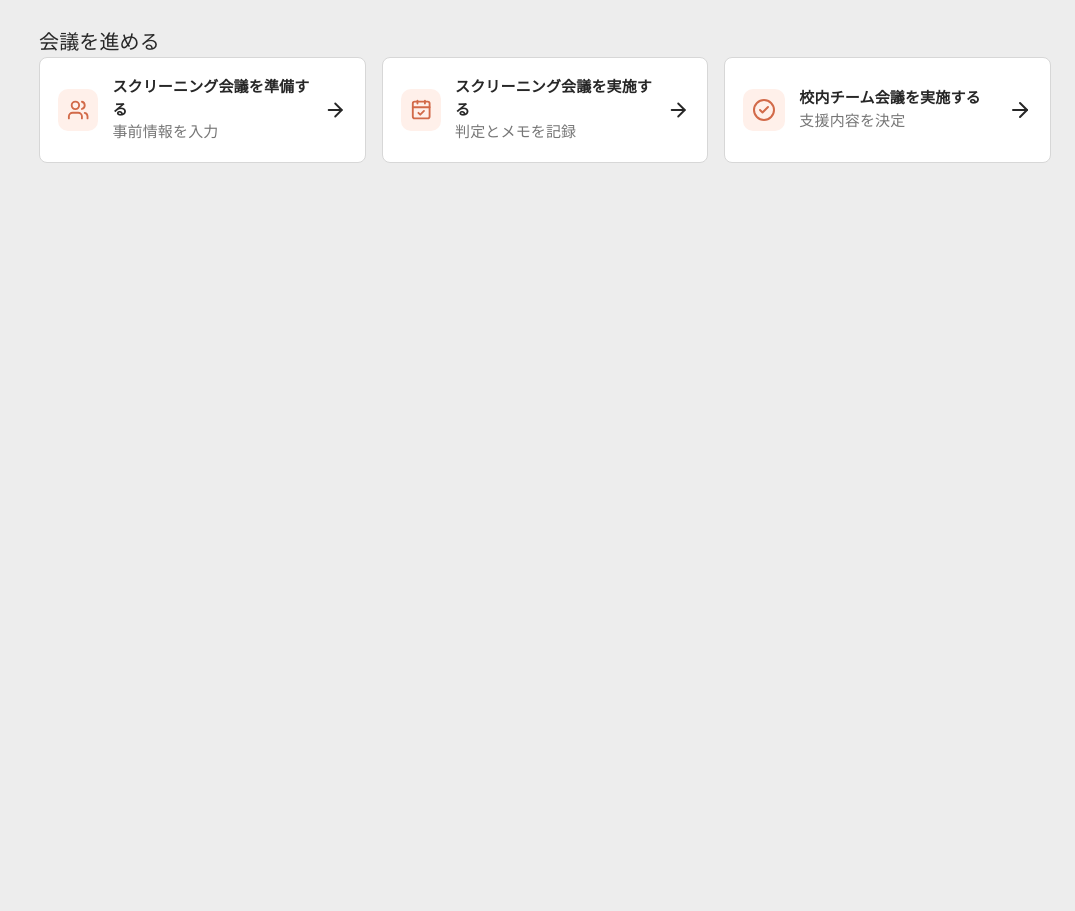
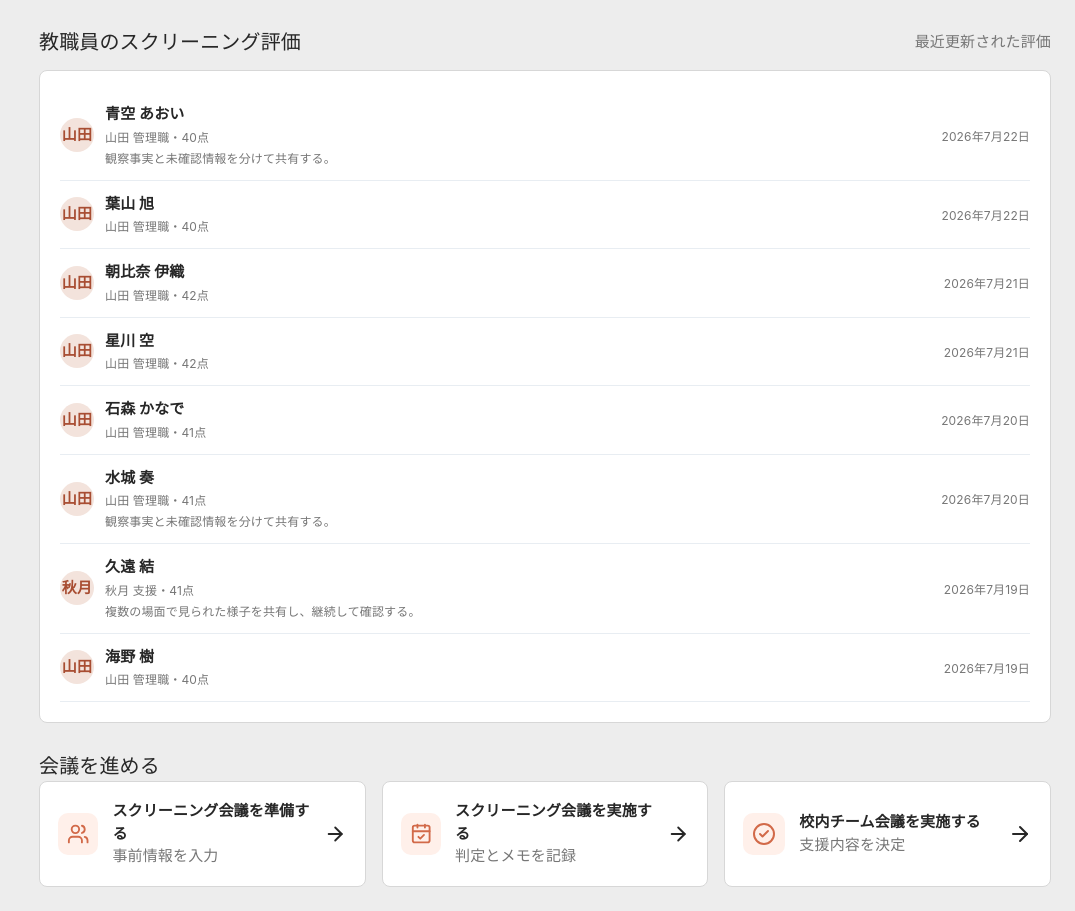
Before and after one commit to matsu641/YOSS-Demo, a Next.js app: page /dashboard in a window 1280 px wide. Shown: the part 1119-2030 px from the top of the page, without its empty margins (205-1280 px from the left). Before the commit the page ends 1306 px from the top, so only its background shows below. Built offline with nearby package versions, Linux system fonts and the light colour scheme.

Commit message:
feat: surface multi-teacher evaluations (#4)

```diff
--- a/src/app/(app)/dashboard/page.tsx
+++ b/src/app/(app)/dashboard/page.tsx
@@ -13,11 +13,12 @@ import { repositories, isOverdue } from "@/repositories";
 import { formatDate, today } from "@/lib/utils";
 import type { SupportDirection } from "@/types";
 export default async function Page() {
-  const [students, actions, records, staff] = await Promise.all([
+  const [students, actions, records, staff, screenings] = await Promise.all([
     repositories.students.getAll(),
     repositories.actions.getAll(),
     repositories.records.getAll(),
     repositories.reference.getStaff(),
+    repositories.reference.getScreenings(),
   ]);
   const targetStudentCount = (targetActions: typeof actions) =>
     new Set(targetActions.map((action) => action.studentId)).size;
@@ -175,6 +176,45 @@ export default async function Page() {
         </section>
       </div>
       <section className="section">
+        <div className="section-head">
+          <h2>教職員のスクリーニング評価</h2>
+          <span className="muted">最近更新された評価</span>
+        </div>
+        <Card>
+          {[...screenings]
+            .sort((a, b) => b.updatedAt.localeCompare(a.updatedAt))
+            .slice(0, 8)
+            .map((screening) => {
+              const student = students.find(
+                (item) => item.id === screening.studentId,
+              );
+              const evaluator = staff.find(
+                (member) => member.id === screening.evaluatorId,
+              );
+              return (
+                <div className="list-row" key={screening.id}>
+                  <span className="avatar">
+                    {evaluator?.avatarInitials ?? "?"}
+                  </span>
+                  <div>
+                    <Link href={`/students/${screening.studentId}`}>
+                      <b>{student?.name}</b>
+                    </Link>
+                    <small>
+                      {evaluator?.name ?? "担当者不明"}・{screening.totalScore}
+                      点
+                    </small>
+                    {screening.sharedConcernNote && (
+                      <small>{screening.sharedConcernNote}</small>
+                    )}
+                  </div>
+                  <small>{formatDate(screening.updatedAt)}</small>
+                </div>
+              );
+            })}
+        </Card>
+      </section>
+      <section className="section">
         <h2>会議を進める</h2>
         <div className="grid grid-3">
           {[
--- a/src/app/globals.css
+++ b/src/app/globals.css
@@ -1409,23 +1409,55 @@ tbody tr:hover {
   margin-left: 3px;
   font-size: 15px;
 }
-.effects-green svg { color: #579371; background: #edf8f0; }
-.effects-green strong, .effects-green b { color: #579371; }
-.effects-amber svg { color: #d89a2c; background: #fff4dc; }
-.effects-amber strong, .effects-amber b { color: #d89a2c; }
-.effects-blue svg { color: #5578cc; background: #edf2ff; }
-.effects-blue strong, .effects-blue b { color: #5578cc; }
-.effects-red svg { color: #bd5549; background: #faece9; }
-.effects-red strong { color: #bd5549; }
-.effects-purple svg { color: #6648a9; background: #f1edff; }
+.effects-green svg {
+  color: #579371;
+  background: #edf8f0;
+}
+.effects-green strong,
+.effects-green b {
+  color: #579371;
+}
+.effects-amber svg {
+  color: #d89a2c;
+  background: #fff4dc;
+}
+.effects-amber strong,
+.effects-amber b {
+  color: #d89a2c;
+}
+.effects-blue svg {
+  color: #5578cc;
+  background: #edf2ff;
+}
+.effects-blue strong,
+.effects-blue b {
+  color: #5578cc;
+}
+.effects-red svg {
+  color: #bd5549;
+  background: #faece9;
+}
+.effects-red strong {
+  color: #bd5549;
+}
+.effects-purple svg {
+  color: #6648a9;
+  background: #f1edff;
+}
 .effects-purple strong {
   color: #6648a9;
   font-size: clamp(14px, 1.15vw, 17px);
   line-height: 1.35;
   overflow-wrap: anywhere;
 }
-.effects-cyan svg { color: #5e9da3; background: #eaf7f7; }
-.effects-cyan strong, .effects-cyan b { color: #5e9da3; }
+.effects-cyan svg {
+  color: #5e9da3;
+  background: #eaf7f7;
+}
+.effects-cyan strong,
+.effects-cyan b {
+  color: #5e9da3;
+}
 .effects-panel {
   display: flex;
   flex-direction: column;
@@ -1456,7 +1488,11 @@ tbody tr:hover {
   height: 165px;
   padding-top: 24px;
   border-bottom: 1px solid #ccd3df;
-  background: repeating-linear-gradient(to bottom, transparent 0 39px, #edf0f5 40px);
+  background: repeating-linear-gradient(
+    to bottom,
+    transparent 0 39px,
+    #edf0f5 40px
+  );
 }
 .effects-bar-group {
   display: grid;
@@ -1478,7 +1514,9 @@ tbody tr:hover {
   max-height: 105px;
   background: #adc3ef;
 }
-.effects-bar-group i + i { background: #496bc1; }
+.effects-bar-group i + i {
+  background: #496bc1;
+}
 .effects-bar-group em {
   position: absolute;
   top: -15px;
@@ -1510,8 +1548,12 @@ tbody tr:hover {
   color: #5275c7;
   font-size: 10px;
 }
-.effects-chart-legend span { color: #65a76c; }
-.effects-chart-legend b { color: #db963d; }
+.effects-chart-legend span {
+  color: #65a76c;
+}
+.effects-chart-legend b {
+  color: #db963d;
+}
 .effects-analysis-grid {
   display: grid;
   grid-template-columns: 1.2fr 1.1fr 1.1fr 0.9fr;
@@ -1540,8 +1582,12 @@ tbody tr:hover {
   background: #eaf0ff;
   font-weight: 700;
 }
-.effects-panel tr:nth-child(2) mark { background: #edf7e9; }
-.effects-panel tr:nth-child(3) mark { background: #f1ebfa; }
+.effects-panel tr:nth-child(2) mark {
+  background: #edf7e9;
+}
+.effects-panel tr:nth-child(3) mark {
+  background: #f1ebfa;
+}
 .effects-panel a {
   display: block;
   margin-top: auto;
@@ -1589,17 +1635,32 @@ tbody tr:hover {
   padding: 5px 15px;
   text-align: center;
 }
-.effects-risk-chart svg { width: 100%; height: 115px; }
+.effects-risk-chart svg {
+  width: 100%;
+  height: 115px;
+}
 .effects-risk-chart > span {
   position: absolute;
   top: 4px;
   font-size: 11px;
   font-weight: 800;
 }
-.effects-risk-chart > span:nth-child(1) { left: 14%; }
-.effects-risk-chart > span:nth-child(2) { left: 47%; top: 28px; }
-.effects-risk-chart > span:nth-child(3) { right: 10%; top: 47px; }
-.effects-risk-chart div { margin-top: -15px; font-size: 10px; font-weight: 700; }
+.effects-risk-chart > span:nth-child(1) {
+  left: 14%;
+}
+.effects-risk-chart > span:nth-child(2) {
+  left: 47%;
+  top: 28px;
+}
+.effects-risk-chart > span:nth-child(3) {
+  right: 10%;
+  top: 47px;
+}
+.effects-risk-chart div {
+  margin-top: -15px;
+  font-size: 10px;
+  font-weight: 700;
+}
 .effects-ai {
   position: relative;
   min-height: 220px;
@@ -1623,9 +1684,15 @@ tbody tr:hover {
 }
 
 @media (max-width: 1300px) {
-  .effects-filters { grid-template-columns: repeat(4, 1fr); }
-  .effects-kpis { grid-template-columns: repeat(3, 1fr); }
-  .effects-analysis-grid { grid-template-columns: 1fr 1fr; }
+  .effects-filters {
+    grid-template-columns: repeat(4, 1fr);
+  }
+  .effects-kpis {
+    grid-template-columns: repeat(3, 1fr);
+  }
+  .effects-analysis-grid {
+    grid-template-columns: 1fr 1fr;
+  }
 }
 @media (max-width: 800px) {
   .effects-heading {
@@ -1816,6 +1883,27 @@ tbody tr:hover {
 .screening-score-table .score-evaluation {
   color: #d17822;
   font-weight: 800;
+}
+.teacher-evaluation {
+  border-top: 1px solid var(--border);
+  padding: 14px 0;
+}
+.teacher-evaluation summary {
+  align-items: center;
+  cursor: pointer;
+  display: flex;
+  justify-content: space-between;
+  list-style: none;
+}
+.teacher-evaluation summary::-webkit-details-marker {
+  display: none;
+}
+.teacher-evaluation summary span,
+.teacher-evaluation summary small {
+  display: block;
+}
+.teacher-evaluation[open] summary {
+  margin-bottom: 14px;
 }
 .score-meeting-mark {
   display: inline-grid;
--- a/src/components/students/student-detail.tsx
+++ b/src/components/students/student-detail.tsx
@@ -53,7 +53,12 @@ export function StudentDetail({
     ),
     addRecord = useRecordStore((s) => s.addRecord),
     toast = useUiStore((s) => s.toast);
-  const latest = screenings[0];
+  const latest =
+    screenings.find((screening) => screening.evaluatorId === "staff-1") ??
+    screenings[0];
+  const otherEvaluations = screenings.filter(
+    (screening) => screening.id !== latest?.id,
+  );
   const latestScreeningScore = calculateScreeningTotal(latest);
   const move = (n: number) => {
     const v = index + n;
@@ -192,10 +197,45 @@ export function StudentDetail({
           </div>
         )}
         {tab === "screening" && (
-          <Card>
-            <h2>スクリーニング点数</h2>
-            <ScreeningScoreTable session={latest} />
-          </Card>
+          <div className="grid">
+            <Card>
+              <h2>自分のスクリーニング評価</h2>
+              <ScreeningScoreTable session={latest} />
+            </Card>
+            <Card>
+              <h2>他の先生の評価</h2>
+              <p className="muted">
+                必要な記録だけを開いて、評価の違いや共通点を確認できます。
+              </p>
+              {otherEvaluations.length > 0 ? (
+                otherEvaluations.map((evaluation) => (
+                  <details className="teacher-evaluation" key={evaluation.id}>
+                    <summary>
+                      <span>
+                        <b>
+                          {staff.find(
+                            (member) => member.id === evaluation.evaluatorId,
+                          )?.name ?? "担当者不明"}
+                        </b>
+                        <small>
+                          {formatDate(
+                            evaluation.completedAt ?? evaluation.updatedAt,
+                          )}
+                        </small>
+                      </span>
+                      <strong>{evaluation.totalScore}点</strong>
+                    </summary>
+                    {evaluation.sharedConcernNote && (
+                      <p>{evaluation.sharedConcernNote}</p>
+                    )}
+                    <ScreeningScoreTable session={evaluation} />
+                  </details>
+                ))
+              ) : (
+                <p className="muted">他の先生による評価はまだありません。</p>
+              )}
+            </Card>
+          </div>
         )}
         {tab === "records" && (
           <>
--- a/src/data/mock/index.ts
+++ b/src/data/mock/index.ts
@@ -226,7 +226,7 @@ export const screeningDefinitions: ScreeningItemDefinition[] =
       maxScore: 2,
     })),
   );
-export const mockScreenings: ScreeningSession[] = mockStudents.map((s, i) => {
+const primaryScreenings: ScreeningSession[] = mockStudents.map((s, i) => {
   const responses: ScreeningResponse[] = screeningDefinitions.map((d, k) => ({
     itemId: d.id,
     score: (i + k) % 3,
@@ -238,6 +238,7 @@ export const mockScreenings: ScreeningSession[] = mockStudents.map((s, i) => {
   return {
     id: `screen-${i + 1}`,
     studentId: s.id,
+    evaluatorId: "staff-1",
     academicYear: 2026,
     term: "1学期",
     meetingType: "screening",
@@ -252,6 +253,38 @@ export const mockScreenings: ScreeningSession[] = mockStudents.map((s, i) => {
     updatedAt: s.lastUpdatedAt,
   };
 });
+const colleagueScreenings: ScreeningSession[] = primaryScreenings
+  .slice(0, 12)
+  .map((session, index) => {
+    const responses = session.responses.map((response, responseIndex) => ({
+      ...response,
+      score:
+        response.score === null
+          ? null
+          : (response.score + index + responseIndex + 1) % 3,
+      observedFact:
+        responseIndex % 4 === 0
+          ? "別の教職員が授業や休み時間の様子を確認した。"
+          : "",
+    }));
+    return {
+      ...session,
+      id: `screen-colleague-${index + 1}`,
+      evaluatorId: `staff-${(index % 5) + 2}`,
+      responses,
+      sharedConcernNote: "複数の場面で見られた様子を共有し、継続して確認する。",
+      totalScore: responses.reduce(
+        (total, response) => total + (response.score ?? 0),
+        0,
+      ),
+      completedAt: `2026-07-${String(12 + (index % 8)).padStart(2, "0")}`,
+      updatedAt: `2026-07-${String(12 + (index % 8)).padStart(2, "0")}T15:00:00+09:00`,
+    };
+  });
+export const mockScreenings: ScreeningSession[] = [
+  ...primaryScreenings,
+  ...colleagueScreenings,
+];
 export const mockMeetings: MeetingRecord[] = Array.from(
   { length: 24 },
   (_, i) => ({
--- a/src/stores/index.ts
+++ b/src/stores/index.ts
@@ -79,7 +79,8 @@ export const useScreeningStore = create<{
       saveResponse: (id, r) =>
         set((s) => ({
           sessions: s.sessions.map((x) =>
-            x.studentId === id
+            x.studentId === id &&
+            (!x.evaluatorId || x.evaluatorId === "staff-1")
               ? {
                   ...x,
                   responses: [
@@ -100,7 +101,10 @@ export const useScreeningStore = create<{
       saveConcern: (id, n) =>
         set((s) => ({
           sessions: s.sessions.map((x) =>
-            x.studentId === id ? { ...x, sharedConcernNote: n } : x,
+            x.studentId === id &&
+            (!x.evaluatorId || x.evaluatorId === "staff-1")
+              ? { ...x, sharedConcernNote: n }
+              : x,
           ),
         })),
     }),
--- a/src/types/index.ts
+++ b/src/types/index.ts
@@ -95,6 +95,7 @@ export interface ScreeningResponse {
 export interface ScreeningSession {
   id: string;
   studentId: string;
+  evaluatorId: string;
   academicYear: number;
   term: string;
   meetingType: string;
```
Also changed, not shown: 2 other files (tests, documents, lock files or other folders).
